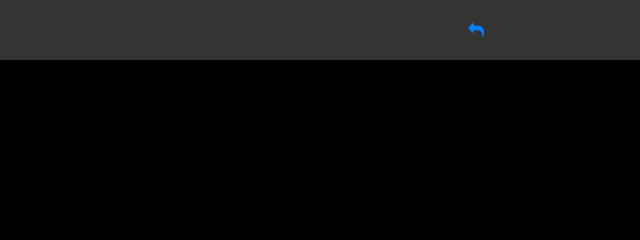
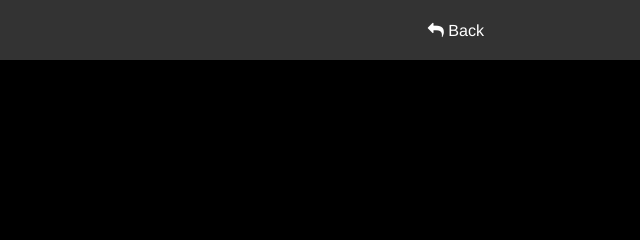
Before and after one commit to cyyeh/knowledge_network, a website: page docs/index.html in a window 1280 px wide. Shown: the top 240 px of the page, 640-1280 px from the left. Drawn offline with Linux system fonts and the light colour scheme.

Commit message:
add button

```diff
--- a/docs/index.css
+++ b/docs/index.css
@@ -39,5 +39,5 @@
 }
 
 #back-button {
-    color: #007fff;
+    color: white;
 }
--- a/docs/index.html
+++ b/docs/index.html
@@ -21,7 +21,7 @@
                     <span id="subtitle">Knowledge Network</span>
                 </span>
                 <a href="/" id="back-button">
-                    <i class="fa fa-reply" aria-hidden="true"></i>
+                    <i class="fa fa-reply" aria-hidden="true"></i> Back
                 </a>
             </div>
         </nav>
--- a/docs/index.js
+++ b/docs/index.js
@@ -22,6 +22,7 @@
   }
 
   function initialize_network_config(data) {
+    console.log(data);
 
     return data;
   }
```
